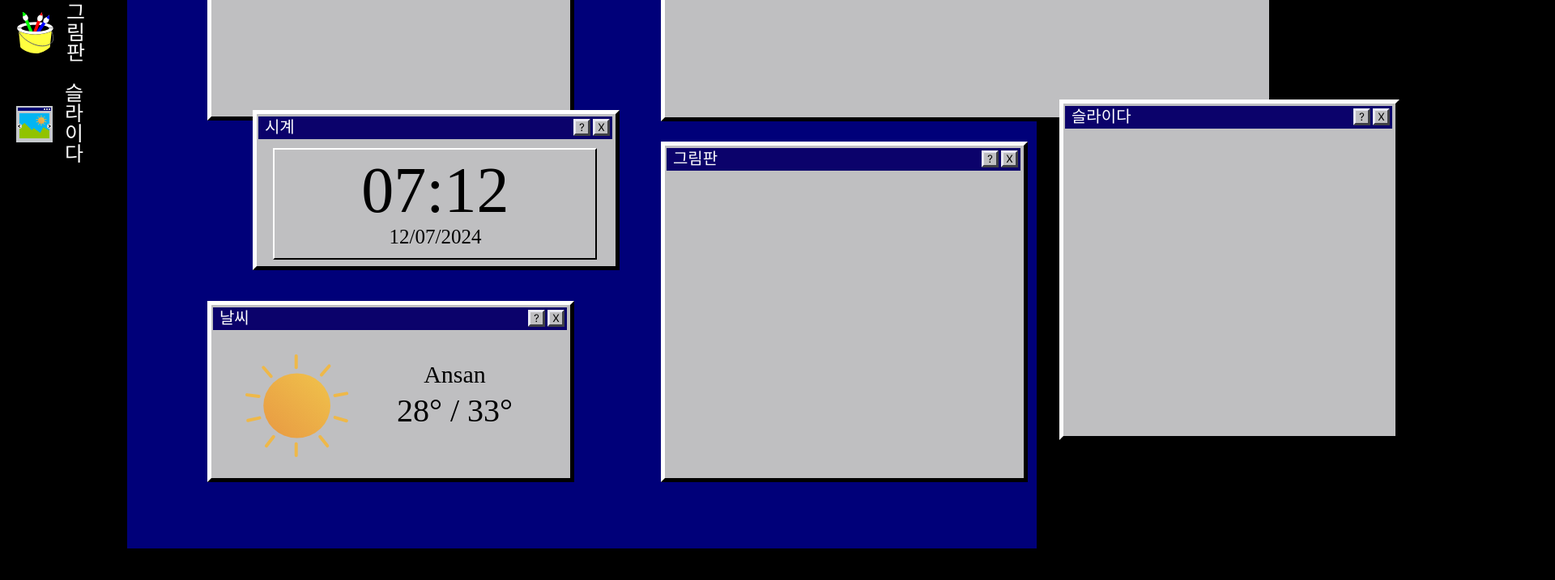
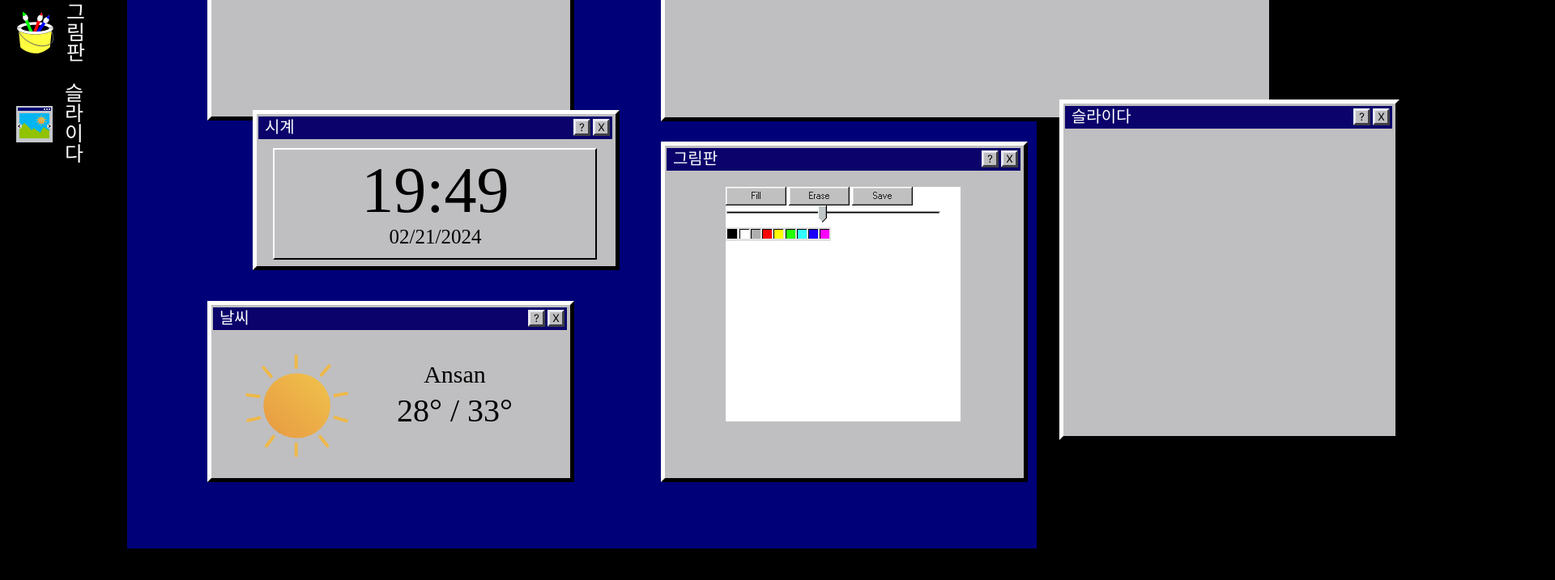
Before and after one commit to marrron/youngs-bakery-JO, a plain HTML site: page memo/index.html in a window 1280 px wide. Shown: the part 329-1046 px from the top of the page at 81% size, 1920 px wide, since content can reach past the window. Before the commit the page ends 1007 px from the top, so only its background shows below. Drawn offline with nearby package versions, Linux system fonts and the light colour scheme; a web font is replaced by a local one.

Commit message:
Feat: 디지털시계 기능

```diff
--- a/memo/index.html
+++ b/memo/index.html
@@ -5,6 +5,7 @@
 		<meta name="viewport" content="width=device-width, initial-scale=1.0" />
 		<link rel="stylesheet" href="main.css" />
 		<link rel="stylesheet" href="reset.css" />
+		<link rel="stylesheet" href="https://unpkg.com/98.css" />
 		<title>Memo</title>
 	</head>
 	<body>
@@ -76,7 +77,35 @@
 							<img src="src/x버튼.svg" alt="" />
 						</div>
 					</div>
-					<div class="content"></div>
+					<div class="content">
+						<canvas class="canvas"></canvas>
+						<div class="tools">
+							<div class="buttons">
+								<button class="btn-fill">Fill</button>
+								<button class="btn-erase">Erase</button>
+								<button class="btn-save">Save</button>
+							</div>
+							<input
+								type="range"
+								class="brush-size"
+								min="1"
+								max="10"
+								value="5"
+								style="width: 262px"
+							/>
+						</div>
+						<div class="palette">
+							<div class="black"></div>
+							<div class="white"></div>
+							<div class="gray"></div>
+							<div class="red"></div>
+							<div class="yellow"></div>
+							<div class="green"></div>
+							<div class="cyan"></div>
+							<div class="blue"></div>
+							<div class="magenta"></div>
+						</div>
+					</div>
 				</div>
 				<div class="slider">
 					<div class="top-bar">
@@ -106,6 +135,11 @@
 				</div>
 			</div>
 		</div>
-		<script src="index.js"></script>
+		<script src="js/calendar.js"></script>
+		<script src="js/canvas.js"></script>
+		<script src="js/clock-analog.js"></script>
+		<script src="js/clock-digital.js"></script>
+		<script src="js/slider.js"></script>
+		<script src="js/weather.js"></script>
 	</body>
 </html>
--- /dev/null
+++ b/memo/js/clock-digital.js
@@ -0,0 +1,39 @@
+function updateTime() {
+	var now = new Date(); // 현재 날짜 및 시간을 가져옴
+
+	var hours = now.getHours(); // 시간을 가져옴
+	var minutes = now.getMinutes(); // 분을 가져옴
+
+	// 시간이 한 자리일 경우 앞에 0을 붙이기
+	if (hours < 10) {
+		hours = "0" + hours;
+	}
+	// 분이 한 자리일 경우 앞에 0을 붙이기
+	if (minutes < 10) {
+		minutes = "0" + minutes;
+	}
+
+	// 시간 표시
+	document.querySelector(".time").innerText = hours + ":" + minutes;
+
+	var date = now.getDate(); // 일을 가져옴
+	var month = now.getMonth() + 1; // 월을 가져옴 (월은 0부터 시작이므로 1을 더해줌)
+	var year = now.getFullYear(); // 년을 가져옴
+
+	// 월과 일이 한 자리일 경우 앞에 0을 붙여 두 자리로 만듦
+	if (month < 10) {
+		month = "0" + month;
+	}
+	if (date < 10) {
+		date = "0" + date;
+	}
+
+	// 날짜 표시
+	document.querySelector(".date").innerText = month + "/" + date + "/" + year;
+}
+
+// 페이지가 로드되면 updateTime 함수를 실행하고, 그 후 매 1초마다 updateTime 함수를 실행
+window.onload = function () {
+	updateTime();
+	setInterval(updateTime, 1000);
+};
--- a/memo/main.css
+++ b/memo/main.css
@@ -1,3 +1,4 @@
+/* 공통 */
 @font-face {
 	font-family: "DungGeunMo";
 	src: url("https://cdn.jsdelivr.net/gh/projectnoonnu/noonfonts_six@1.2/DungGeunMo.woff")
@@ -7,10 +8,10 @@
 }
 * {
 	box-sizing: border-box;
+	color: #fff;
 }
 body {
 	background-color: #000;
-	color: #fff;
 }
 .wrapper {
 	display: flex;
@@ -65,10 +66,14 @@ ul > li > img {
 	float: left;
 	margin-left: 3px;
 }
+
+/* 아날로그 시계 */
 .clock-analog {
 	width: 453px;
 	height: 371px;
 }
+
+/* 달력 */
 .calendar {
 	width: 756px;
 	height: 366px;
@@ -76,6 +81,8 @@ ul > li > img {
 	left: 659px;
 	top: 35px;
 }
+
+/* 디지털시계 */
 .clock-digital {
 	width: 453px;
 	height: 198px;
@@ -91,18 +98,21 @@ ul > li > img {
 	border-right: 2px #000 solid;
 	border-bottom: 2px #000 solid;
 	margin: 11px auto;
-	color: #000;
 }
 .time {
 	font-size: 80px;
 	text-align: center;
 	margin-top: 10px;
+	color: #000;
 }
 .date {
 	font-size: 25px;
 	text-align: center;
 	margin-top: 5px;
+	color: #000;
 }
+
+/* 그림판 */
 .canvas {
 	width: 453px;
 	height: 421px;
@@ -110,6 +120,56 @@ ul > li > img {
 	left: 659px;
 	top: 426px;
 }
+.canvas > .content {
+	width: 290px;
+	height: 290px;
+	background-color: #fff;
+	margin: 20px auto;
+}
+.palette {
+	width: 130px;
+	height: 17px;
+	background-color: #e2e2e2;
+	margin: 15px 0 0 0;
+	display: flex;
+	justify-content: space-between;
+	padding: 2px;
+}
+.palette > div {
+	width: 12px;
+	height: 12px;
+	border-top: #000 solid 1px;
+	border-left: #000 solid 1px;
+}
+.black {
+	background-color: #000;
+}
+.white {
+	background-color: #fff;
+}
+.gray {
+	background-color: #afafaf;
+}
+.red {
+	background-color: #f80406;
+}
+.yellow {
+	background-color: #fefe00;
+}
+.green {
+	background-color: #25fe01;
+}
+.cyan {
+	background-color: #2efefe;
+}
+.blue {
+	background-color: #1a01fe;
+}
+.magenta {
+	background-color: #fb02fe;
+}
+
+/* 슬라이더 */
 .slider {
 	width: 420px;
 	height: 421px;
@@ -117,6 +177,8 @@ ul > li > img {
 	left: 1151px;
 	top: 374px;
 }
+
+/* 날씨 */
 .weather {
 	width: 453px;
 	height: 224px;
```
Also changed, not shown: memo/js/calendar.js (added), memo/js/canvas.js (added), memo/js/clock-analog.js (added), memo/js/slider.js (added), memo/js/weather.js (added).
